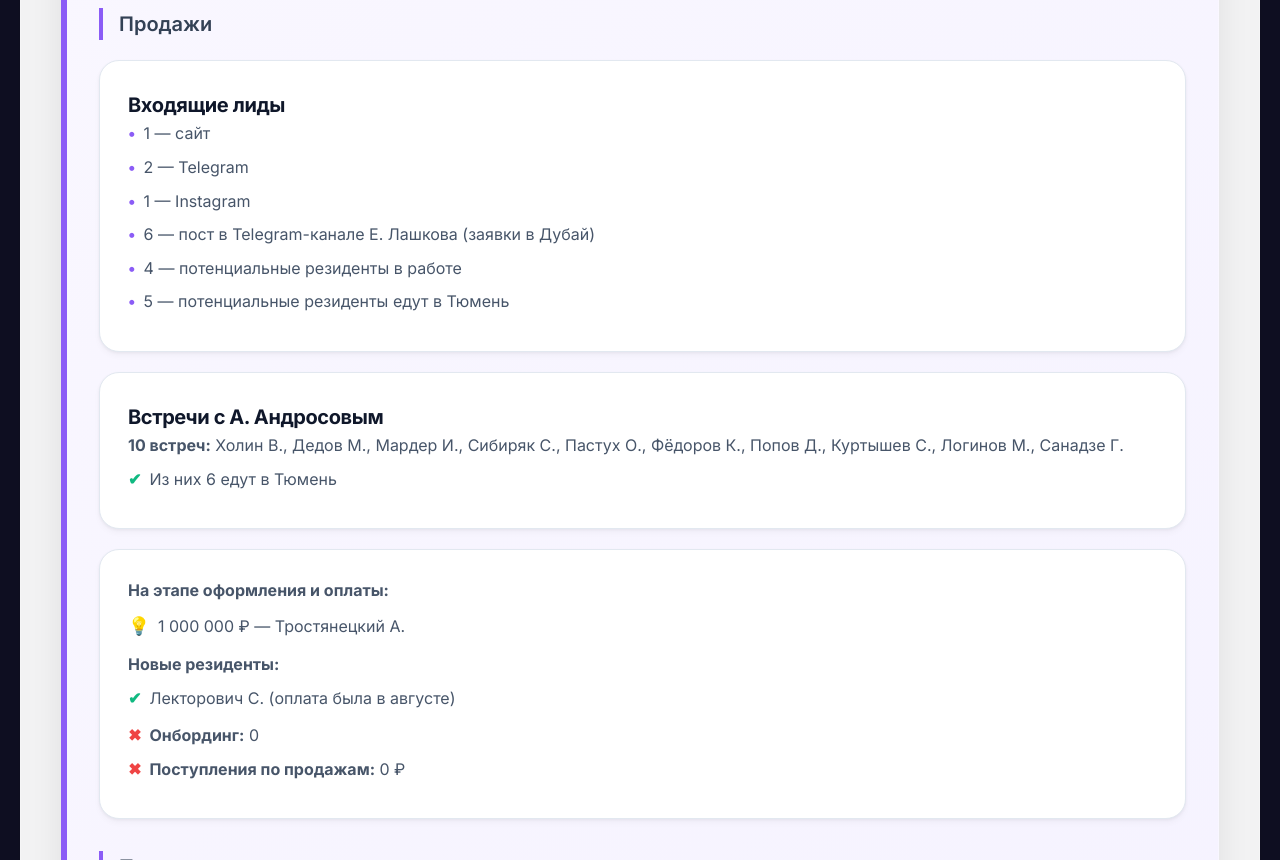
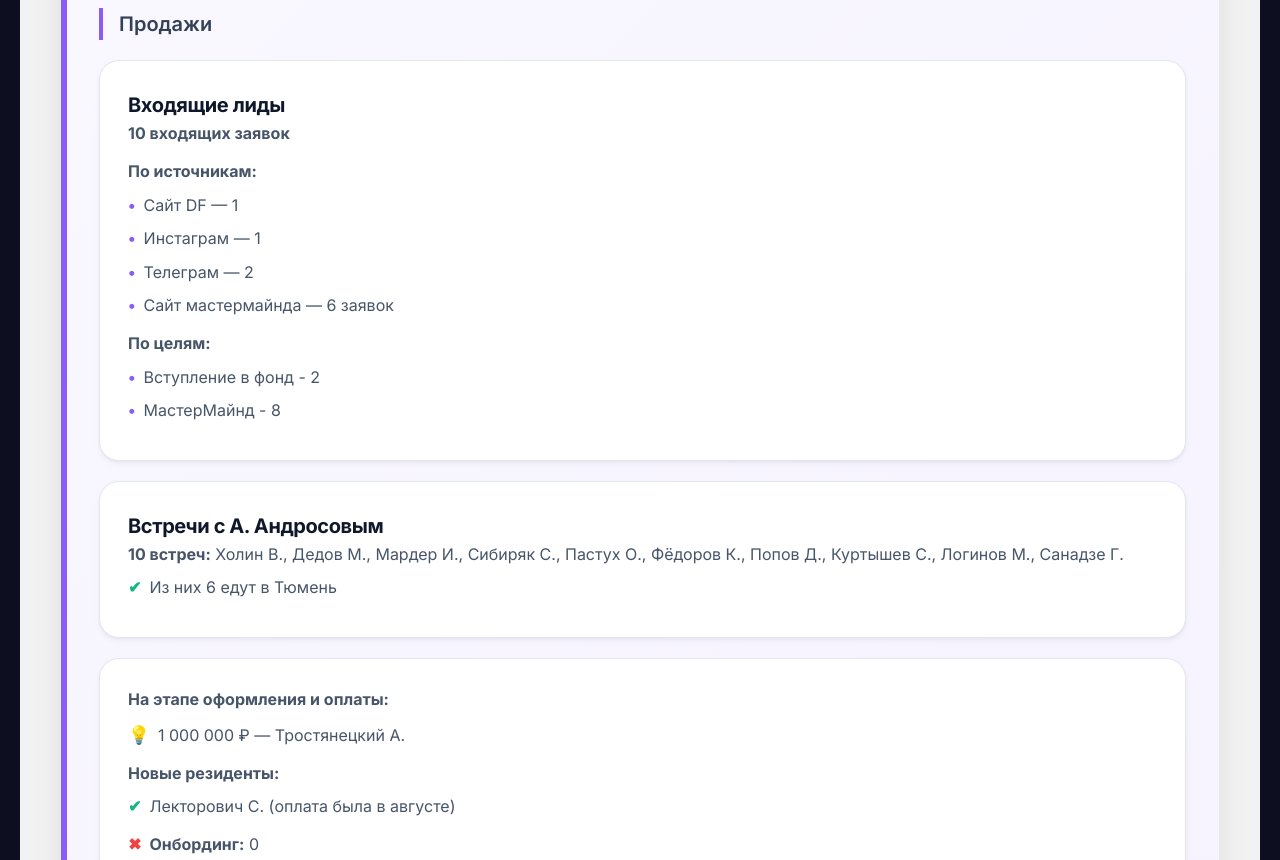
Before and after one commit to vlodhalkgalk/report_29-06.10, a plain HTML site: page index.html in a window 1280 px wide. Shown: the part 960-1820 px from the top of the page. Drawn offline with Linux system fonts and the light colour scheme.

Commit message:
Update index.html

```diff
--- a/index.html
+++ b/index.html
@@ -595,12 +595,15 @@
                     <div class="project">
                         <div class="project-name">Входящие лиды</div>
                         <div class="project-details">
-                            <p><span class="bullet">•</span>1 — сайт</p>
-                            <p><span class="bullet">•</span>2 — Telegram</p>
-                            <p><span class="bullet">•</span>1 — Instagram</p>
-                            <p><span class="bullet">•</span>6 — пост в Telegram-канале Е. Лашкова (заявки в Дубай)</p>
-                            <p><span class="bullet">•</span>4 — потенциальные резиденты в работе</p>
-                            <p><span class="bullet">•</span>5 — потенциальные резиденты едут в Тюмень</p>
+                            <p><strong>10 входящих заявок</strong></p>
+                            <p style="margin-top: 12px;"><strong>По источникам:</strong></p>
+                            <p><span class="bullet">•</span>Сайт DF — 1</p>
+                            <p><span class="bullet">•</span>Инстаграм — 1</p>
+                            <p><span class="bullet">•</span>Телеграм — 2</p>
+                            <p><span class="bullet">•</span>Сайт мастермайнда — 6 заявок</p>
+                            <p style="margin-top: 12px;"><strong>По целям:</strong></p>
+                            <p><span class="bullet">•</span>Вступление в фонд - 2</p>
+                            <p><span class="bullet">•</span>МастерМайнд - 8</p>
                         </div>
                     </div>
 
```
